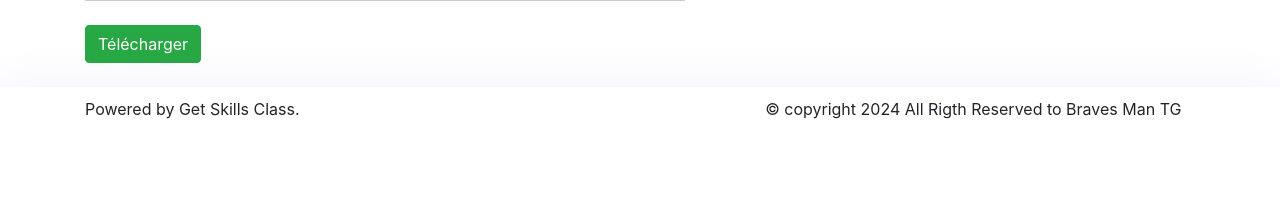
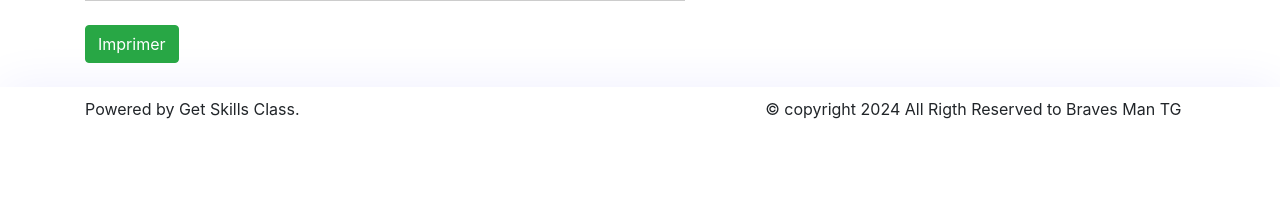
Before and after one commit to rubenkayambala/getBibliothequeCard, a Django app: template templates/home/carte.html in a window 1280 px wide. Shown: the part 409-624 px from the top of the page. Run offline with Django 4.2, Linux system fonts and the light colour scheme; the template is opened without the code that fills it, so the values that code supplies are empty; some libraries are stand-ins or nearby versions.

Commit message:
cart btn name

```diff
--- a/templates/home/carte.html
+++ b/templates/home/carte.html
@@ -171,7 +171,7 @@
                         </div>
                     </div>
                 </div>
-                <button id="download-btn" class="btn btn-success mb-4">Télécharger</button>
+                <button id="download-btn" class="btn btn-success mb-4">Imprimer</button>
 
                 <!-- <div class="card-container mb-4">
                     <div class="row h-100 m-0">
```
